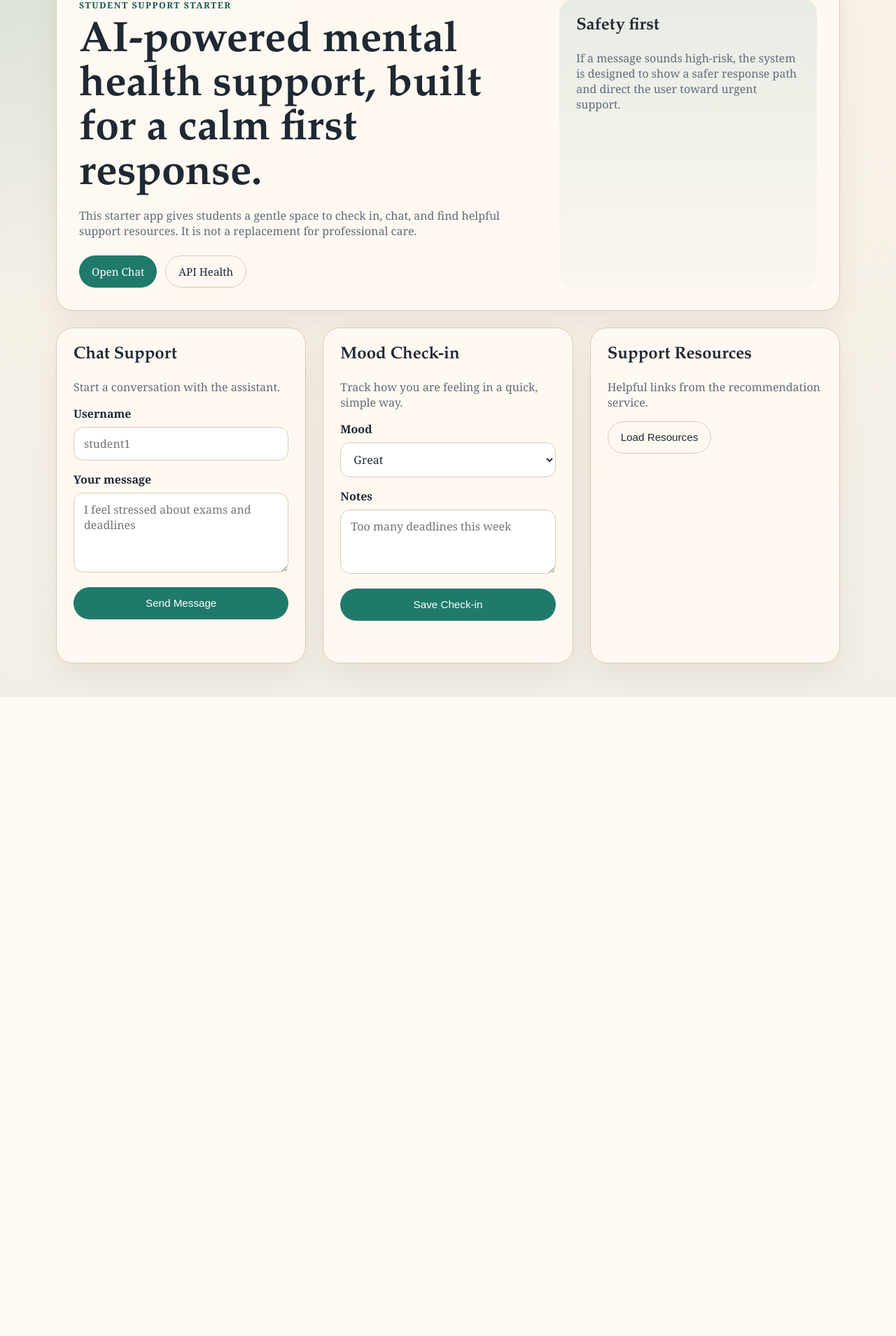
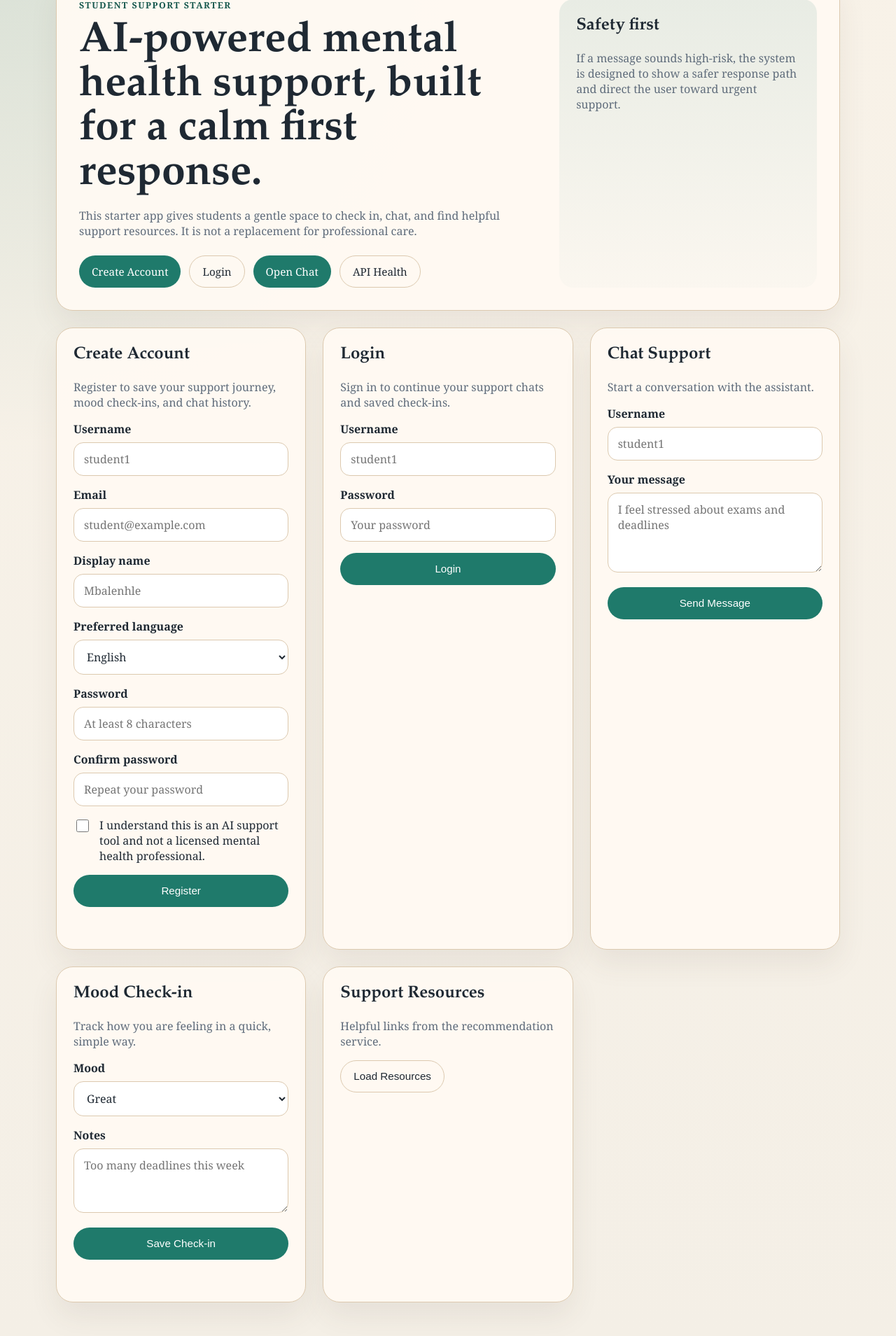
Before and after one commit to nomfundo3/Mental_health_system, a Django app: page / in a window 1280 px wide. Shown: the part 66-1975 px from the top of the page at 70% size. Before the commit the page ends 1062 px from the top, so only its background shows below. Run offline with Django 5.2, Linux system fonts and the light colour scheme.

Commit message:
Initial commit

```diff
--- a/mental_health_chatbot/backend/apps/users/urls.py
+++ b/mental_health_chatbot/backend/apps/users/urls.py
@@ -1,8 +1,9 @@
 from django.urls import path
 
-from .views import UserRegistrationView
+from .views import UserLoginView, UserRegistrationView
 
 
 urlpatterns = [
     path("register/", UserRegistrationView.as_view(), name="user-register"),
+    path("login/", UserLoginView.as_view(), name="user-login"),
 ]
--- a/mental_health_chatbot/backend/static/css/home.css
+++ b/mental_health_chatbot/backend/static/css/home.css
@@ -157,6 +157,24 @@ select {
     color: var(--ink);
 }
 
+.checkbox-row {
+    display: grid;
+    grid-template-columns: auto 1fr;
+    align-items: start;
+    gap: 12px;
+}
+
+.checkbox-row input {
+    width: 18px;
+    height: 18px;
+    margin-top: 3px;
+}
+
+.checkbox-row span {
+    margin-bottom: 0;
+    font-weight: 400;
+}
+
 textarea {
     resize: vertical;
 }
--- a/mental_health_chatbot/backend/static/js/home.js
+++ b/mental_health_chatbot/backend/static/js/home.js
@@ -1,7 +1,15 @@
+const registerForm = document.getElementById("register-form");
+const loginForm = document.getElementById("login-form");
 const chatForm = document.getElementById("chat-form");
 const moodForm = document.getElementById("mood-form");
 const resourcesButton = document.getElementById("load-resources");
 
+const registerStatus = document.getElementById("register-status");
+const registerSuccessCard = document.getElementById("register-success");
+const registerSuccessMessage = document.getElementById("register-success-message");
+const loginStatus = document.getElementById("login-status");
+const loginSuccessCard = document.getElementById("login-success");
+const loginSuccessMessage = document.getElementById("login-success-message");
 const chatStatus = document.getElementById("chat-status");
 const moodStatus = document.getElementById("mood-status");
 const resourcesStatus = document.getElementById("resources-status");
@@ -20,12 +28,72 @@ async function postJson(url, payload) {
         body: JSON.stringify(payload),
     });
 
+    const data = await response.json().catch(() => ({}));
     if (!response.ok) {
-        throw new Error(`Request failed with status ${response.status}`);
+        const firstError = Object.values(data)[0];
+        const message = Array.isArray(firstError) ? firstError[0] : firstError;
+        throw new Error(message || `Request failed with status ${response.status}`);
     }
 
-    return response.json();
+    return data;
 }
+
+registerForm.addEventListener("submit", async (event) => {
+    event.preventDefault();
+    registerStatus.textContent = "Creating account...";
+    registerSuccessCard.classList.add("hidden");
+
+    const password = document.getElementById("register-password").value;
+    const confirmPassword = document.getElementById("register-confirm-password").value;
+
+    if (password !== confirmPassword) {
+        registerStatus.textContent = "Passwords do not match.";
+        return;
+    }
+
+    const payload = {
+        username: document.getElementById("register-username").value.trim(),
+        email: document.getElementById("register-email").value.trim(),
+        display_name: document.getElementById("register-display-name").value.trim(),
+        preferred_language: document.getElementById("register-language").value,
+        password,
+        confirm_password: confirmPassword,
+        consent_accepted: document.getElementById("register-consent").checked,
+    };
+
+    try {
+        const data = await postJson("/api/users/register/", payload);
+        registerStatus.textContent = "Registration successful.";
+        registerSuccessMessage.textContent = `${data.user.username} is ready to start using the system.`;
+        registerSuccessCard.classList.remove("hidden");
+        document.getElementById("username").value = data.user.username;
+        registerForm.reset();
+    } catch (error) {
+        registerStatus.textContent = error.message || "Could not create the account yet.";
+    }
+});
+
+loginForm.addEventListener("submit", async (event) => {
+    event.preventDefault();
+    loginStatus.textContent = "Signing you in...";
+    loginSuccessCard.classList.add("hidden");
+
+    const payload = {
+        username: document.getElementById("login-username").value.trim(),
+        password: document.getElementById("login-password").value,
+    };
+
+    try {
+        const data = await postJson("/api/users/login/", payload);
+        loginStatus.textContent = "Login successful.";
+        loginSuccessMessage.textContent = `Welcome back, ${data.user.display_name || data.user.username}.`;
+        loginSuccessCard.classList.remove("hidden");
+        document.getElementById("username").value = data.user.username;
+        loginForm.reset();
+    } catch (error) {
+        loginStatus.textContent = error.message || "Could not log in yet.";
+    }
+});
 
 chatForm.addEventListener("submit", async (event) => {
     event.preventDefault();
--- a/mental_health_chatbot/backend/templates/home.html
+++ b/mental_health_chatbot/backend/templates/home.html
@@ -17,6 +17,8 @@
                     It is not a replacement for professional care.
                 </p>
                 <div class="hero-actions">
+                    <a class="primary-link" href="#register-section">Create Account</a>
+                    <a class="secondary-link" href="#login-section">Login</a>
                     <a class="primary-link" href="#chat-section">Open Chat</a>
                     <a class="secondary-link" href="/api/ai/health/">API Health</a>
                 </div>
@@ -31,6 +33,74 @@
         </section>
 
         <section class="dashboard-grid">
+            <article class="panel" id="register-section">
+                <div class="panel-header">
+                    <h2>Create Account</h2>
+                    <p>Register to save your support journey, mood check-ins, and chat history.</p>
+                </div>
+                <form id="register-form" class="stack">
+                    <label>
+                        <span>Username</span>
+                        <input id="register-username" name="username" type="text" placeholder="student1" required>
+                    </label>
+                    <label>
+                        <span>Email</span>
+                        <input id="register-email" name="email" type="email" placeholder="student@example.com" required>
+                    </label>
+                    <label>
+                        <span>Display name</span>
+                        <input id="register-display-name" name="display_name" type="text" placeholder="Mbalenhle">
+                    </label>
+                    <label>
+                        <span>Preferred language</span>
+                        <select id="register-language" name="preferred_language">
+                            <option value="en">English</option>
+                        </select>
+                    </label>
+                    <label>
+                        <span>Password</span>
+                        <input id="register-password" name="password" type="password" placeholder="At least 8 characters" required>
+                    </label>
+                    <label>
+                        <span>Confirm password</span>
+                        <input id="register-confirm-password" name="confirm_password" type="password" placeholder="Repeat your password" required>
+                    </label>
+                    <label class="checkbox-row">
+                        <input id="register-consent" name="consent_accepted" type="checkbox" required>
+                        <span>I understand this is an AI support tool and not a licensed mental health professional.</span>
+                    </label>
+                    <button type="submit">Register</button>
+                </form>
+                <div id="register-status" class="status-text"></div>
+                <div id="register-success" class="response-card hidden">
+                    <h3>Account Created</h3>
+                    <p id="register-success-message"></p>
+                </div>
+            </article>
+
+            <article class="panel" id="login-section">
+                <div class="panel-header">
+                    <h2>Login</h2>
+                    <p>Sign in to continue your support chats and saved check-ins.</p>
+                </div>
+                <form id="login-form" class="stack">
+                    <label>
+                        <span>Username</span>
+                        <input id="login-username" name="username" type="text" placeholder="student1" required>
+                    </label>
+                    <label>
+                        <span>Password</span>
+                        <input id="login-password" name="password" type="password" placeholder="Your password" required>
+                    </label>
+                    <button type="submit">Login</button>
+                </form>
+                <div id="login-status" class="status-text"></div>
+                <div id="login-success" class="response-card hidden">
+                    <h3>Signed In</h3>
+                    <p id="login-success-message"></p>
+                </div>
+            </article>
+
             <article class="panel" id="chat-section">
                 <div class="panel-header">
                     <h2>Chat Support</h2>
```
Also changed, not shown: mental_health_chatbot/backend/apps/users/serializers.py (+54 -2 lines), mental_health_chatbot/backend/apps/users/views.py (+67 -2 lines).
